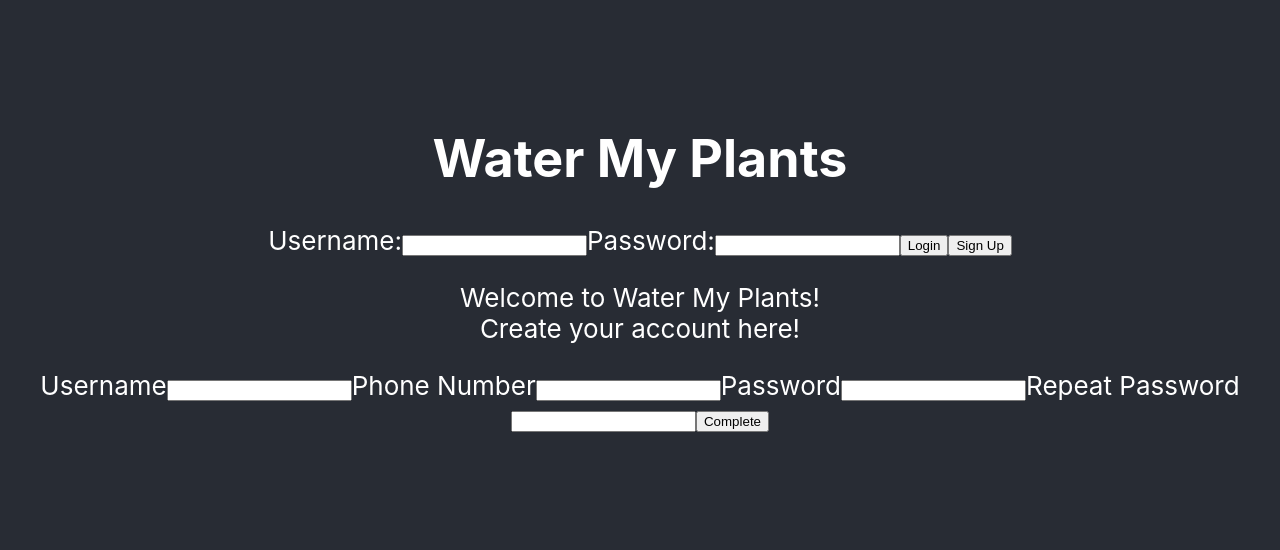
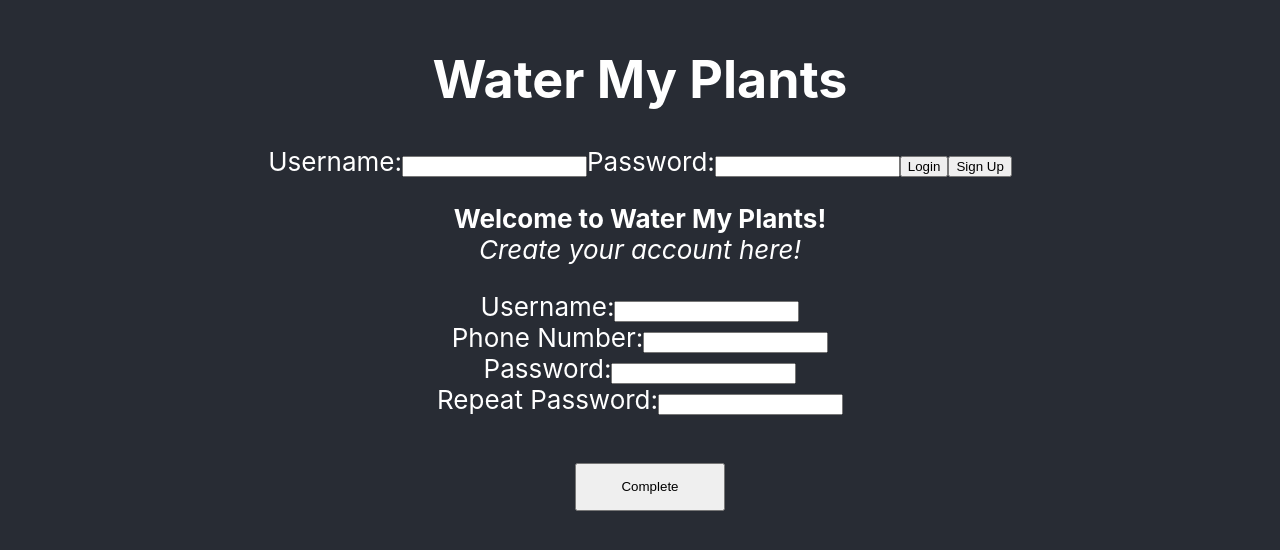
Before and after one commit to MatthiasBakken/front-end-1, a React (Create React App) app in the folder watermyplants/: page / in a window 1280 px wide. Shown: the part 138-688 px from the top of the page. Built offline with nearby package versions, Linux system fonts and the light colour scheme.

Commit message:
added styling to the registration component

```diff
--- a/watermyplants/package.json
+++ b/watermyplants/package.json
@@ -7,6 +7,9 @@
     "@testing-library/react": "^11.2.7",
     "@testing-library/user-event": "^12.8.3",
     "axios": "^0.21.1",
+    "connect-history-api-fallback": "^1.6.0",
+    "icss-replace-symbols": "^1.1.0",
+    "opn": "^6.0.0",
     "react": "^17.0.2",
     "react-dom": "^17.0.2",
     "react-redux": "^7.2.4",
--- a/watermyplants/src/components/Registration.js
+++ b/watermyplants/src/components/Registration.js
@@ -1,4 +1,5 @@
 import React, { useState } from 'react';
+import styled from 'styled-components';
 
 const Registration = () => {
     const [form, setForm] = useState({
@@ -8,40 +9,59 @@ const Registration = () => {
         "repeat password": ""
     });
 
+    const StyledForm = styled.form`
+        width: 500px;
+        display: flex;
+        flex-direction: column;
+        justify-content: flex-start;
+    `;
+
+    const StyledButton = styled.button`
+        width: 30%;
+        height: 3rem;
+        margin-top: 3rem;
+        margin-left: 37%;
+    `;
+
     return (
         <div>
-            <p>Welcome to Water My Plants! <br /> Create your account here!</p>
-            <form>
+            <p>
+                <strong>Welcome to Water My Plants!</strong>
+                <br />
+                <i>Create your account here!</i>
+            </p>
+            <StyledForm>
                     <label>
-                    Username
+                        Username:
                         <input
                             name="username"
                             value={form.username}
                         />
                     </label>
                     <label>
-                    Phone Number
+                        Phone Number:
                         <input
                             name="phone number"
                             value={form["phone number"]}
                         />
                     </label>
                     <label>
-                    Password
+                        Password:
                         <input
                             name="password"
                             value={form.password}
                         />
                     </label>
                     <label>
-                    Repeat Password
+                        Repeat Password:
                         <input
                             name="repeat password"
                             value={form["repeat password"]}
                         />
                     </label>
-                <button>Complete</button>
-            </form>
+                    <StyledButton>Complete</StyledButton>
+            </StyledForm>
+
         </div>
     )
 }
```
Also changed, not shown: 1 other file (tests, documents, lock files or other folders). Lines whose indentation alone changed are shown as unchanged.
